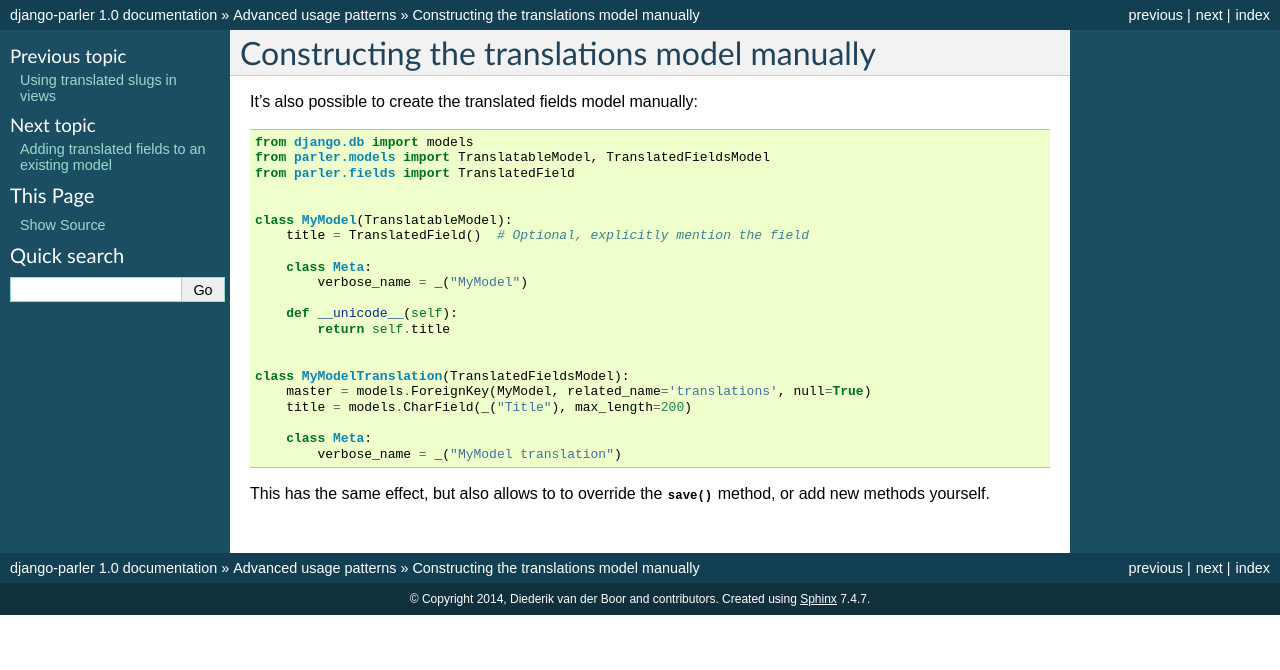
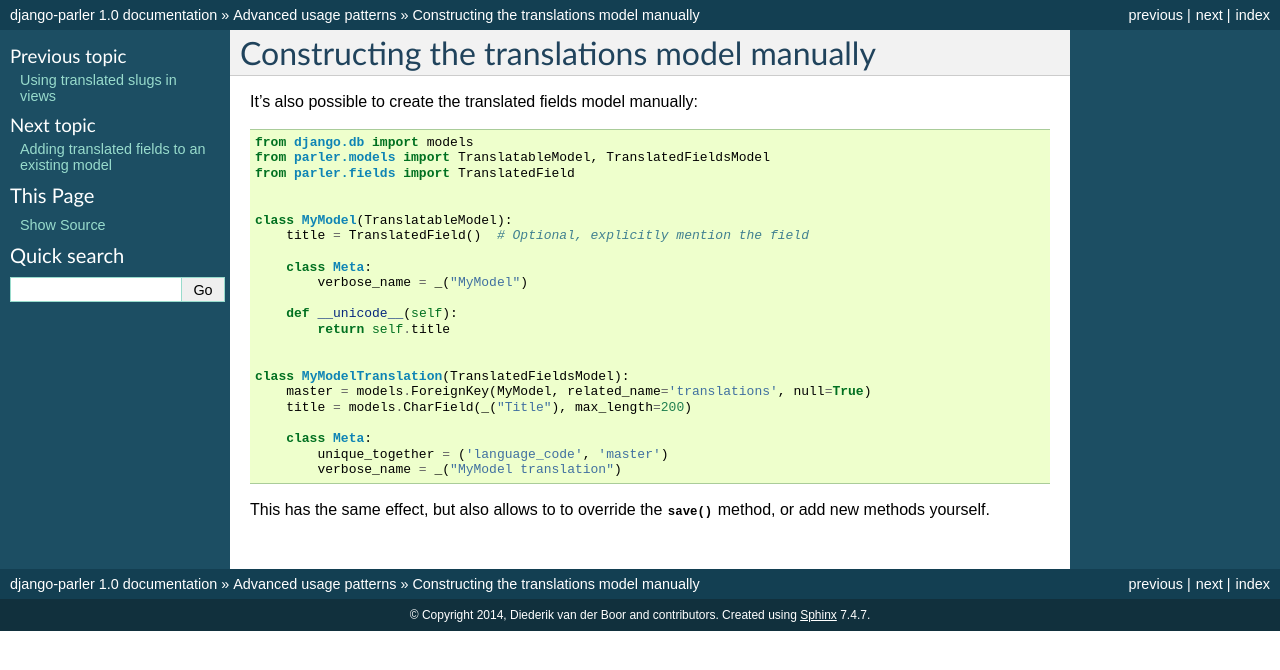
Before and after one commit to django-parler/django-parler, a Sphinx documentation site: the page built from docs/advanced/manual-models.rst, in a window 1280 px wide. Shown: the top 670 px of the page. Built offline with Sphinx 7.4.7, drawn with Linux system fonts in a browser that asks for light colours.

Commit message:
docs: restore unique constraint on manual models
As "create_translations_model" would do.

```diff
--- a/docs/advanced/manual-models.rst
+++ b/docs/advanced/manual-models.rst
@@ -25,6 +25,7 @@ It's also possible to create the translated fields model manually:
         title = models.CharField(_("Title"), max_length=200)
 
         class Meta:
+            unique_together = ('language_code', 'master')
             verbose_name = _("MyModel translation")
 
 This has the same effect, but also allows to to override
```
